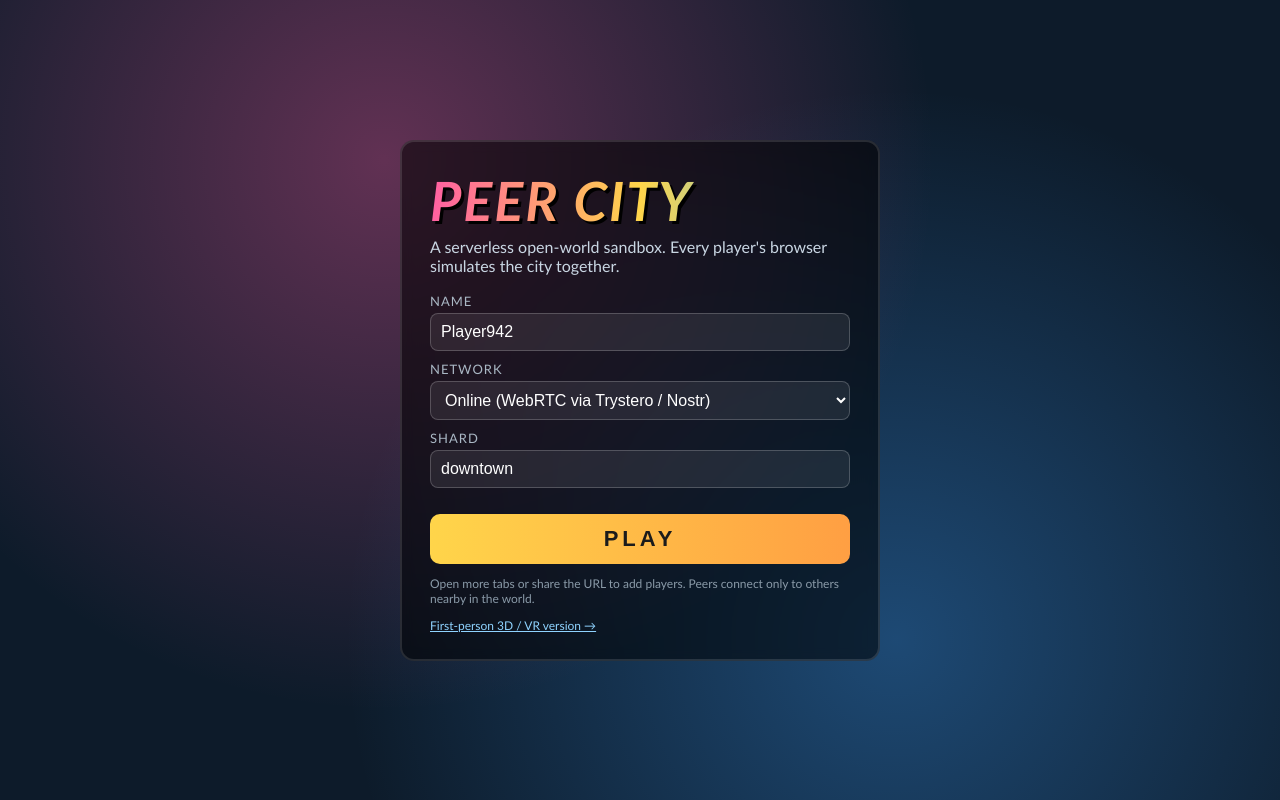
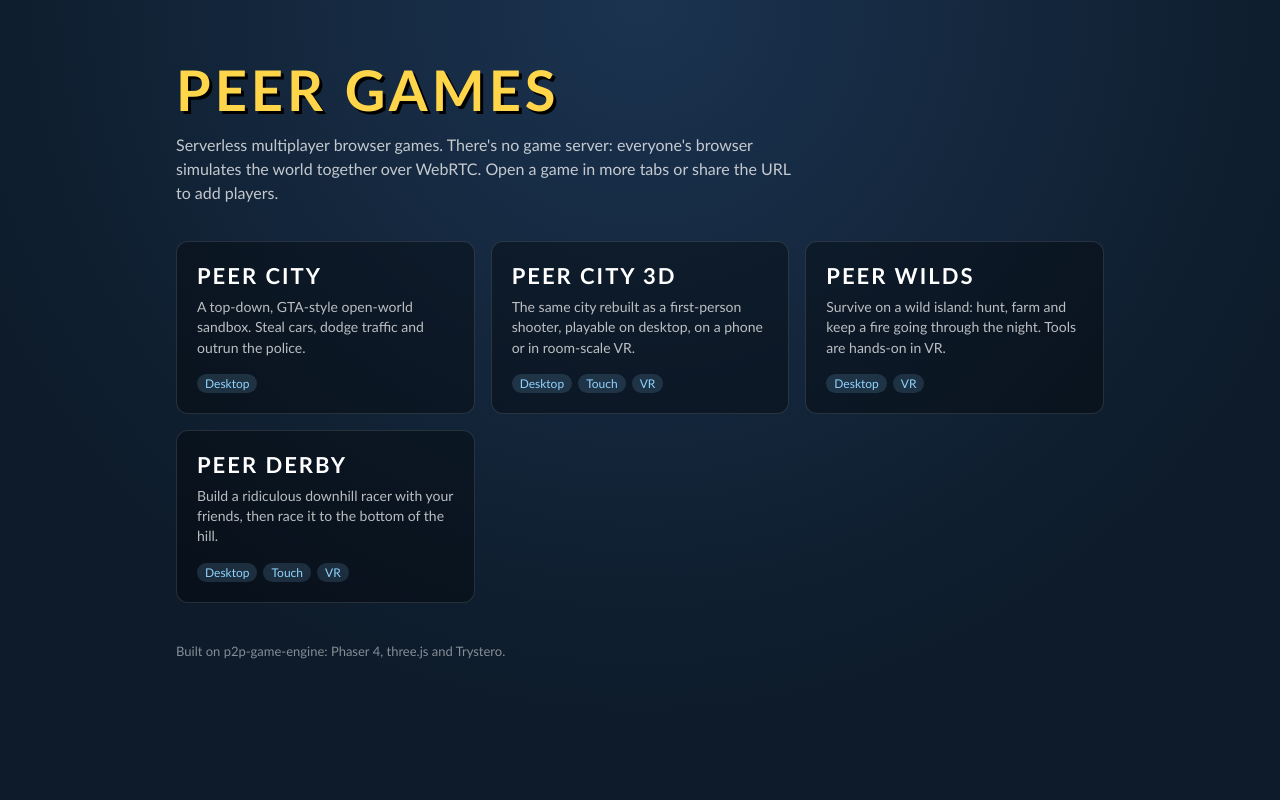
Before and after one commit to awentzonline/peer-city, a website built with Vite: page index.html in a window 1280 px wide. Built offline with nearby package versions, Linux system fonts and the light colour scheme.

Commit message:
make index of games

```diff
--- a/index.html
+++ b/index.html
@@ -3,47 +3,127 @@
   <head>
     <meta charset="UTF-8" />
     <meta name="viewport" content="width=device-width, initial-scale=1.0" />
-    <title>Peer City</title>
-    <link rel="stylesheet" href="/src/game/style.css" />
+    <title>Peer Games</title>
+    <style>
+      :root {
+        color-scheme: dark;
+      }
+      * {
+        box-sizing: border-box;
+      }
+      body {
+        margin: 0;
+        min-height: 100vh;
+        background: radial-gradient(circle at 50% 0%, #1b3350, #0d1b2a 70%);
+        font-family: 'Trebuchet MS', 'Segoe UI', system-ui, sans-serif;
+        color: #fff;
+      }
+      main {
+        max-width: 960px;
+        margin: 0 auto;
+        padding: 56px 16px 40px;
+      }
+      h1 {
+        margin: 0;
+        font-size: clamp(36px, 7vw, 56px);
+        font-weight: 900;
+        letter-spacing: 4px;
+        color: #ffd54a;
+        text-shadow: 3px 3px 0 #000;
+      }
+      .tag {
+        margin: 10px 0 36px;
+        max-width: 620px;
+        line-height: 1.5;
+        color: rgba(255, 255, 255, 0.75);
+      }
+      .games {
+        display: grid;
+        grid-template-columns: repeat(auto-fill, minmax(260px, 1fr));
+        gap: 16px;
+      }
+      .game {
+        display: flex;
+        flex-direction: column;
+        padding: 20px;
+        border-radius: 12px;
+        border: 1px solid rgba(255, 255, 255, 0.12);
+        background: rgba(0, 0, 0, 0.35);
+        color: inherit;
+        text-decoration: none;
+        transition:
+          transform 0.12s,
+          border-color 0.12s;
+      }
+      .game:hover,
+      .game:focus-visible {
+        transform: translateY(-3px);
+        border-color: #8fd3ff;
+        outline: none;
+      }
+      .game h2 {
+        margin: 0 0 8px;
+        font-size: 22px;
+        letter-spacing: 2px;
+      }
+      .game p {
+        flex: 1;
+        margin: 0 0 16px;
+        line-height: 1.45;
+        font-size: 14px;
+        color: rgba(255, 255, 255, 0.72);
+      }
+      .platforms {
+        display: flex;
+        flex-wrap: wrap;
+        gap: 6px;
+      }
+      .platforms span {
+        padding: 2px 8px;
+        border-radius: 999px;
+        font-size: 12px;
+        background: rgba(143, 211, 255, 0.15);
+        color: #8fd3ff;
+      }
+      footer {
+        margin-top: 40px;
+        font-size: 13px;
+        color: rgba(255, 255, 255, 0.5);
+      }
+    </style>
   </head>
   <body>
-    <div id="game"></div>
+    <main>
+      <h1>PEER GAMES</h1>
+      <p class="tag">
+        Serverless multiplayer browser games. There's no game server: everyone's browser simulates the world together over WebRTC. Open a game in
+        more tabs or share the URL to add players.
+      </p>
 
-    <div id="hud" hidden>
-      <div id="hud-top">
-        <div id="cash">$0</div>
-        <div id="wanted"></div>
-        <div id="health"><div id="health-fill"></div></div>
+      <div class="games">
+        <a class="game" href="./city.html">
+          <h2>PEER CITY</h2>
+          <p>A top-down, GTA-style open-world sandbox. Steal cars, dodge traffic and outrun the police.</p>
+          <div class="platforms"><span>Desktop</span></div>
+        </a>
+        <a class="game" href="./fps.html">
+          <h2>PEER CITY 3D</h2>
+          <p>The same city rebuilt as a first-person shooter, playable on desktop, on a phone or in room-scale VR.</p>
+          <div class="platforms"><span>Desktop</span><span>Touch</span><span>VR</span></div>
+        </a>
+        <a class="game" href="./wilds.html">
+          <h2>PEER WILDS</h2>
+          <p>Survive on a wild island: hunt, farm and keep a fire going through the night. Tools are hands-on in VR.</p>
+          <div class="platforms"><span>Desktop</span><span>VR</span></div>
+        </a>
+        <a class="game" href="./derby.html">
+          <h2>PEER DERBY</h2>
+          <p>Build a ridiculous downhill racer with your friends, then race it to the bottom of the hill.</p>
+          <div class="platforms"><span>Desktop</span><span>Touch</span><span>VR</span></div>
+        </a>
       </div>
-      <canvas id="minimap" width="180" height="180"></canvas>
-      <div id="feed"></div>
-      <div id="banner"></div>
-      <div id="hint"></div>
-      <div id="help">
-        <b>WASD</b> move/drive · <b>Mouse</b> aim · <b>Click</b> shoot · <b>F</b> enter/exit car · <b>Space</b> handbrake ·
-        <b>H</b> horn · <b>Shift</b> run · <b>`</b> net stats · <b>N</b> mute
-      </div>
-    </div>
 
-    <div id="lobby">
-      <div class="panel">
-        <h1>PEER CITY</h1>
-        <p class="tag">A serverless open-world sandbox. Every player's browser simulates the city together.</p>
-        <label>Name <input id="name" maxlength="16" autocomplete="off" /></label>
-        <label
-          >Network
-          <select id="net">
-            <option value="online">Online (WebRTC via Trystero / Nostr)</option>
-            <option value="local">Local tabs (BroadcastChannel)</option>
-          </select>
-        </label>
-        <label>Shard <input id="room" maxlength="24" autocomplete="off" /></label>
-        <button id="play">PLAY</button>
-        <p class="small">Open more tabs or share the URL to add players. Peers connect only to others nearby in the world.</p>
-        <p class="small"><a href="./fps.html" style="color: #8fd3ff">First-person 3D / VR version →</a></p>
-      </div>
-    </div>
-
-    <script type="module" src="/src/game/main.ts"></script>
+      <footer>Built on p2p-game-engine: Phaser 4, three.js and Trystero.</footer>
+    </main>
   </body>
 </html>
--- a/vite.config.ts
+++ b/vite.config.ts
@@ -16,6 +16,7 @@ export default defineConfig({
     rollupOptions: {
       input: {
         main: fileURLToPath(new URL('./index.html', import.meta.url)),
+        city: fileURLToPath(new URL('./city.html', import.meta.url)),
         fps: fileURLToPath(new URL('./fps.html', import.meta.url)),
         wilds: fileURLToPath(new URL('./wilds.html', import.meta.url)),
         derby: fileURLToPath(new URL('./derby.html', import.meta.url)),
```
Also changed, not shown: city.html (added, +49 -0 lines), derby.html (+1 -1 lines), fps.html (+1 -1 lines), wilds.html (+1 -1 lines), README.md.
